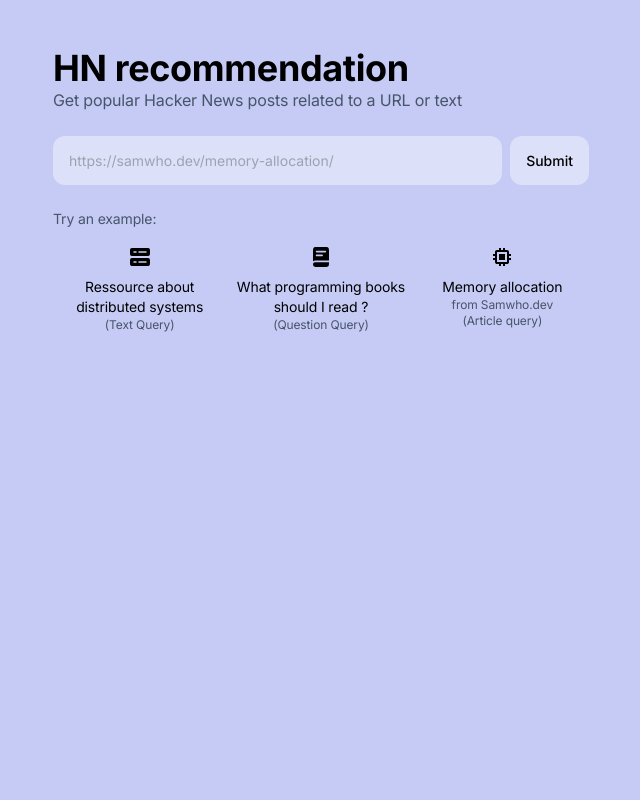
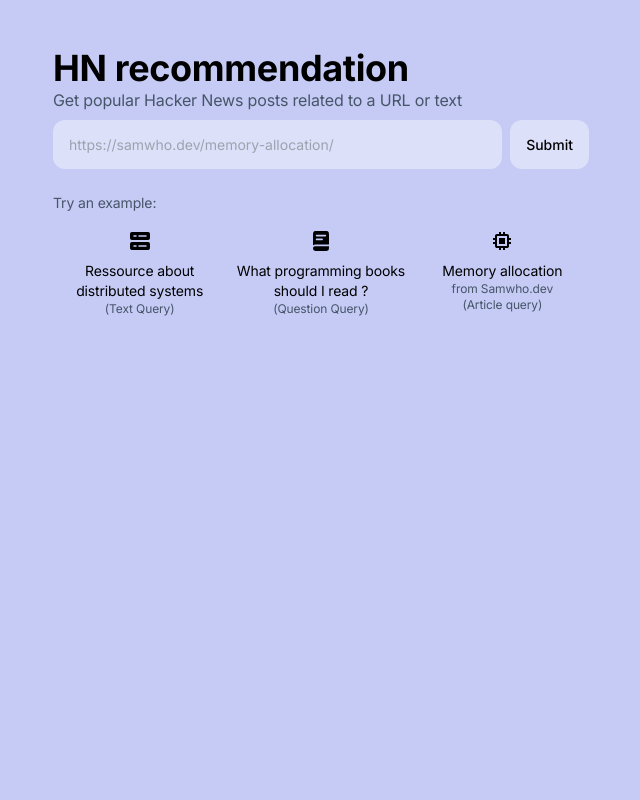
Before and after one commit to julien040/hn-recommendation-api, a Next.js app in the folder next/: page / in a window 1280 px wide. Shown: the top 800 px of the page, without its empty margins (319-959 px from the left). Built offline with nearby package versions, Linux system fonts and the light colour scheme.

Commit message:
✨ Add a select so that results can be sorted

```diff
--- a/next/pages/index.tsx
+++ b/next/pages/index.tsx
@@ -105,6 +105,7 @@ export type Post = {
   comments: number;
   time: number;
   author: string;
+  distance: number;
 };
 
 export default function Home({
@@ -117,6 +118,7 @@ export default function Home({
   const [InputText, setInputText] = useState<string>(query);
   const [Submitted, setSubmitted] = useState<boolean>(false);
   const [ErrorText, setErrorText] = useState(!error ? "" : error);
+  const [SortingType, setSortingType] = useState("relevance");
 
   // Reset state when the URL changes
   useEffect(() => {
@@ -131,6 +133,19 @@ export default function Home({
     error = undefined;
     posts.length = 0;
     router.push("/?q=" + encodeURIComponent(text));
+  }
+
+  function isAGoodInput(text: string) {
+    if (text.length === 0) {
+      return true;
+    }
+    if (text.split(" ").length > 1) {
+      return true;
+    }
+    if (text.startsWith("https://") || text.startsWith("http://")) {
+      return true;
+    }
+    return false;
   }
 
   // Called when the user clicks the submit button
@@ -159,6 +174,21 @@ export default function Home({
     error = undefined;
     posts.length = 0;
     router.push("/?q=" + encodeURIComponent(InputText));
+  }
+
+  function sortArray(type: string, a: Post, b: Post) {
+    if (type === "relevance") {
+      return b.distance - a.distance;
+    } else if (type === "newest") {
+      return b.time - a.time;
+    } else if (type === "oldest") {
+      return a.time - b.time;
+    } else if (type === "comments") {
+      return b.comments - a.comments;
+    } else if (type === "score") {
+      return b.score - a.score;
+    }
+    return 0;
   }
 
   return (
@@ -192,7 +222,11 @@ export default function Home({
       <p className="text-slate-600">
         Get popular Hacker News posts related to a URL or text
       </p>
-      <div className="flex gap-2 mt-6 mb-2  ">
+      {/* <p className=" bg-white/20 p-4 rounded-xl mt-2 text-sm">
+        ⚠️ To get better search results, input a sentence, a paragraph or an url
+        instead of a single word
+      </p> */}
+      <div className="flex gap-2 mt-2 mb-2  ">
         <input
           placeholder="https://samwho.dev/memory-allocation/"
           value={InputText}
@@ -211,6 +245,12 @@ export default function Home({
       {ErrorText.length > 0 ? (
         <p className="text-red-500 text-sm ">{ErrorText}</p>
       ) : null}
+      {isAGoodInput(InputText) ? null : (
+        <div className="bg-white/50 p-4 rounded-xl mt-2 text-sm mb-4">
+          ⚠️ Because of the way the model works, it&apos;s better to input a
+          sentence, a paragraph or an url instead of a single word
+        </div>
+      )}
 
       {InputText.length === 0 && posts.length === 0 ? (
         <div className="py-4">
@@ -286,8 +326,23 @@ export default function Home({
         id="posts"
         className="w-full flex flex-col min-h-[inherit] h-full gap-2"
       >
+        {posts.length > 0 ? (
+          <div>
+            <select
+              onChange={(e) => setSortingType(e.target.value)}
+              value={SortingType}
+            >
+              <option value="relevance">Relevance</option>
+              <option value="oldest">Oldest</option>
+              <option value="newest">Newest</option>
+              <option value="score">Score</option>
+              <option value="comments">Comments</option>
+            </select>
+          </div>
+        ) : null}
         {posts.length > 0
           ? posts
+              .sort((a, b) => sortArray(SortingType, a, b))
               .slice(0, 20)
               .map((post) => <PostComponent key={post.id} post={post} />)
           : null}
```
